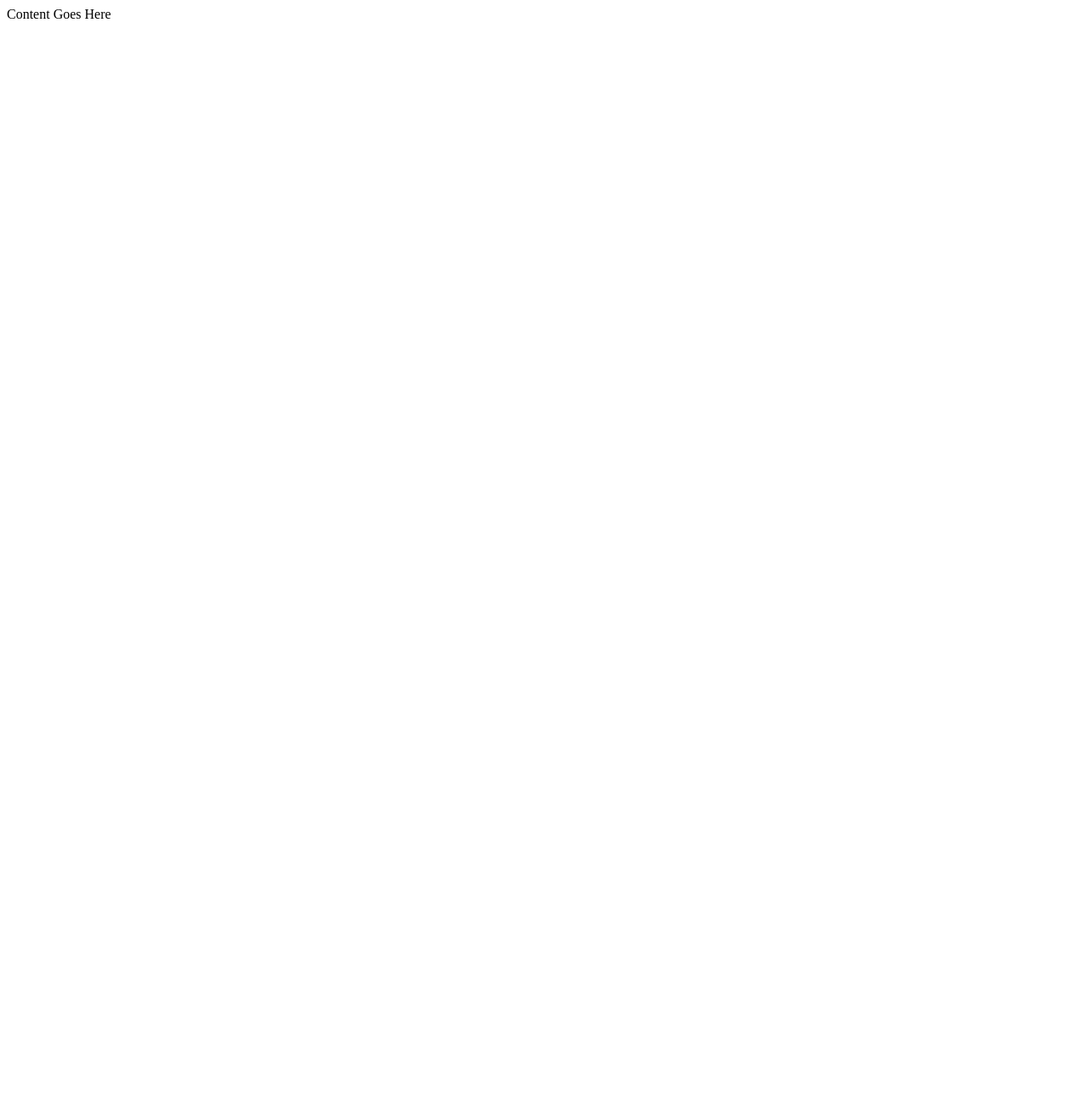
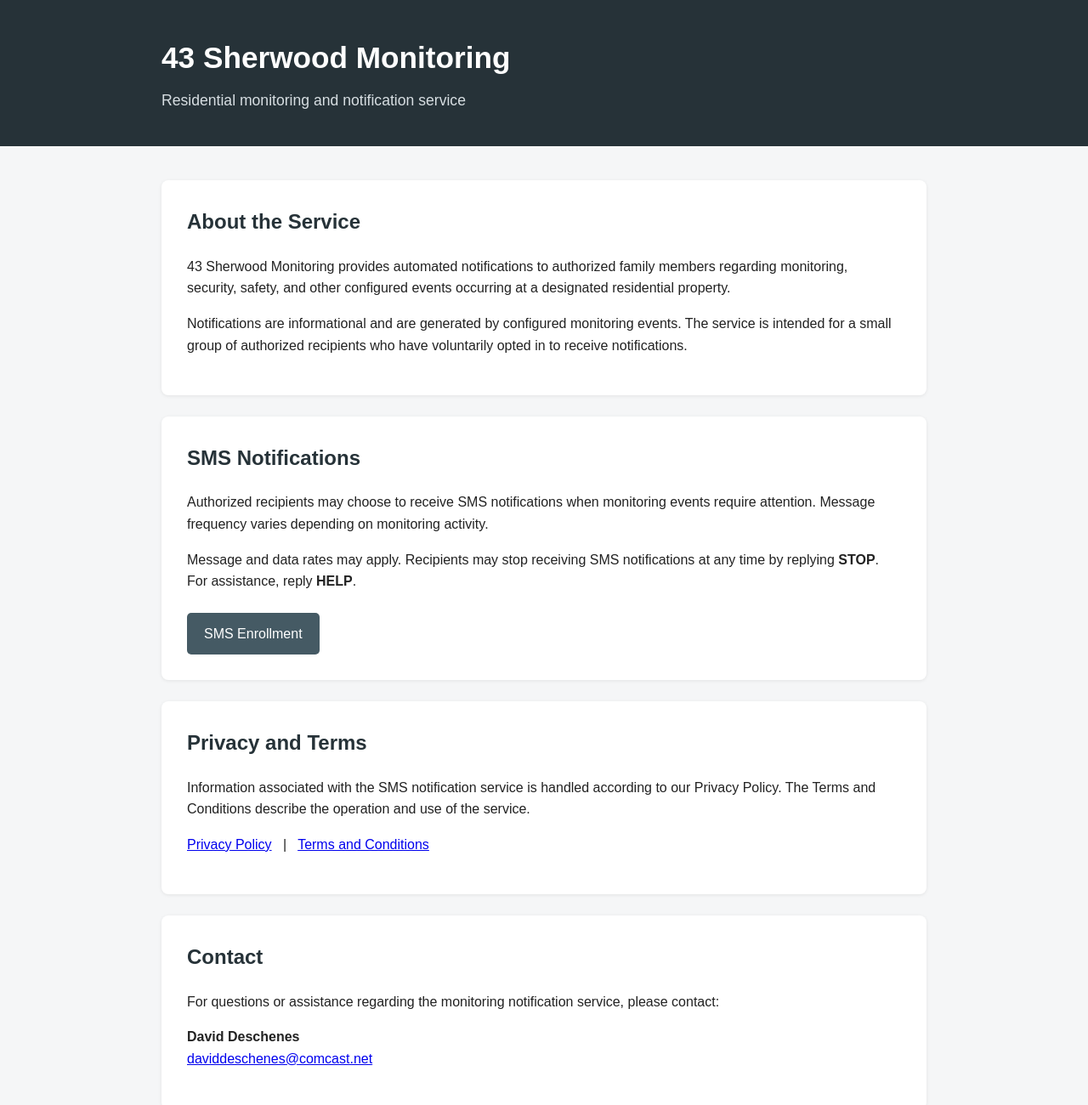
Before and after one commit to ddeschenescane/homeassistant, a plain HTML site: page index.html in a window 1280 px wide. Shown: the top 1300 px of the page at 85% size. Before the commit the page ends 800 px from the top, so only its background shows below. Drawn offline with Linux system fonts and the light colour scheme.

Commit message:
Update index.html

```diff
--- a/index.html
+++ b/index.html
@@ -1,8 +1,190 @@
-<html>
-  <header>
-    <title>$3 Sherwood Monitoring</title>
-  </header>
-  <body>
-    <p>Content Goes Here</p>
-  </body>
+<!DOCTYPE html>
+<html lang="en">
+<head>
+    <meta charset="UTF-8">
+    <meta name="viewport" content="width=device-width, initial-scale=1.0">
+
+    <title>43 Sherwood Monitoring</title>
+
+    <meta name="description"
+          content="43 Sherwood Monitoring provides automated SMS notifications to authorized family members regarding monitoring, security, and safety events at a designated residential property.">
+
+    <style>
+        body {
+            margin: 0;
+            font-family: Arial, Helvetica, sans-serif;
+            color: #222;
+            background: #f5f6f7;
+            line-height: 1.6;
+        }
+
+        header {
+            background: #263238;
+            color: white;
+            padding: 40px 20px;
+        }
+
+        .container {
+            max-width: 900px;
+            margin: 0 auto;
+        }
+
+        header h1 {
+            margin: 0 0 8px 0;
+            font-size: 2.2em;
+        }
+
+        header p {
+            margin: 0;
+            font-size: 1.1em;
+            color: #d7dee2;
+        }
+
+        main {
+            padding: 40px 20px;
+        }
+
+        section {
+            background: white;
+            padding: 30px;
+            margin-bottom: 25px;
+            border-radius: 8px;
+            box-shadow: 0 1px 4px rgba(0,0,0,0.08);
+        }
+
+        h2 {
+            margin-top: 0;
+            color: #263238;
+        }
+
+        .button {
+            display: inline-block;
+            background: #455a64;
+            color: white;
+            padding: 12px 20px;
+            border-radius: 5px;
+            text-decoration: none;
+            margin-top: 8px;
+        }
+
+        .button:hover {
+            background: #37474f;
+        }
+
+        footer {
+            padding: 30px 20px;
+            text-align: center;
+            font-size: 0.9em;
+            color: #666;
+        }
+
+        footer a {
+            color: #455a64;
+            text-decoration: none;
+            margin: 0 8px;
+        }
+    </style>
+</head>
+
+<body>
+
+<header>
+    <div class="container">
+        <h1>43 Sherwood Monitoring</h1>
+        <p>Residential monitoring and notification service</p>
+    </div>
+</header>
+
+<main>
+    <div class="container">
+
+        <section>
+            <h2>About the Service</h2>
+
+            <p>
+                43 Sherwood Monitoring provides automated notifications to
+                authorized family members regarding monitoring, security,
+                safety, and other configured events occurring at a designated
+                residential property.
+            </p>
+
+            <p>
+                Notifications are informational and are generated by configured
+                monitoring events. The service is intended for a small group of
+                authorized recipients who have voluntarily opted in to receive
+                notifications.
+            </p>
+        </section>
+
+        <section>
+            <h2>SMS Notifications</h2>
+
+            <p>
+                Authorized recipients may choose to receive SMS notifications
+                when monitoring events require attention. Message frequency
+                varies depending on monitoring activity.
+            </p>
+
+            <p>
+                Message and data rates may apply. Recipients may stop receiving
+                SMS notifications at any time by replying <strong>STOP</strong>.
+                For assistance, reply <strong>HELP</strong>.
+            </p>
+
+            <a class="button"
+               href="sms-signup.html">
+                SMS Enrollment
+            </a>
+        </section>
+
+        <section>
+            <h2>Privacy and Terms</h2>
+
+            <p>
+                Information associated with the SMS notification service is
+                handled according to our Privacy Policy. The Terms and
+                Conditions describe the operation and use of the service.
+            </p>
+
+            <p>
+                <a href="privacy.html">Privacy Policy</a>
+                &nbsp; | &nbsp;
+                <a href="terms-conditions.html">Terms and Conditions</a>
+            </p>
+        </section>
+
+        <section>
+            <h2>Contact</h2>
+
+            <p>
+                For questions or assistance regarding the monitoring
+                notification service, please contact:
+            </p>
+
+            <p>
+                <strong>David Deschenes</strong><br>
+                <a href="mailto:daviddeschenes@comcast.net">
+                    daviddeschenes@comcast.net
+                </a>
+            </p>
+        </section>
+
+    </div>
+</main>
+
+<footer>
+    <div class="container">
+        <div>
+            <a href="privacy.html">Privacy Policy</a>
+            <a href="terms-conditions.html">Terms and Conditions</a>
+            <a href="sms-signup.html">SMS Enrollment</a>
+        </div>
+
+        <p>
+            &copy; 2026 43 Sherwood Monitoring
+        </p>
+    </div>
+</footer>
+
+</body>
 </html>
```
